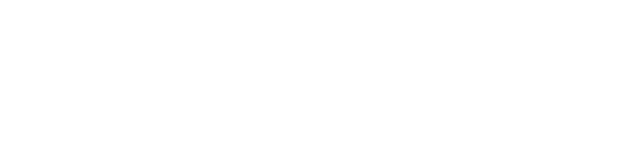
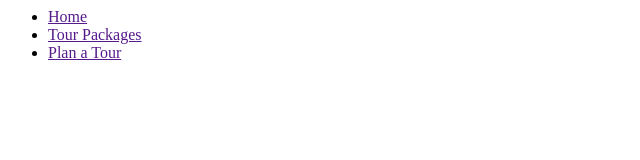
Before and after one commit to manjulacws/git-test, a plain HTML site: page index.html in a window 1280 px wide. Shown: the whole page, without its empty margins (0-640 px from the left). Drawn offline with Linux system fonts and the light colour scheme.

Commit message:
footer menu

```diff
--- a/index.html
+++ b/index.html
@@ -10,7 +10,11 @@
 
 	</section>
 	<footer>
-
+		<ul>
+			<li><a href="">Home</a></li>
+			<li><a href="">Tour Packages</a></li>
+			<li><a href="">Plan a Tour</a></li>
+		</ul>
 	</footer>
 </body>
 </html>
```
